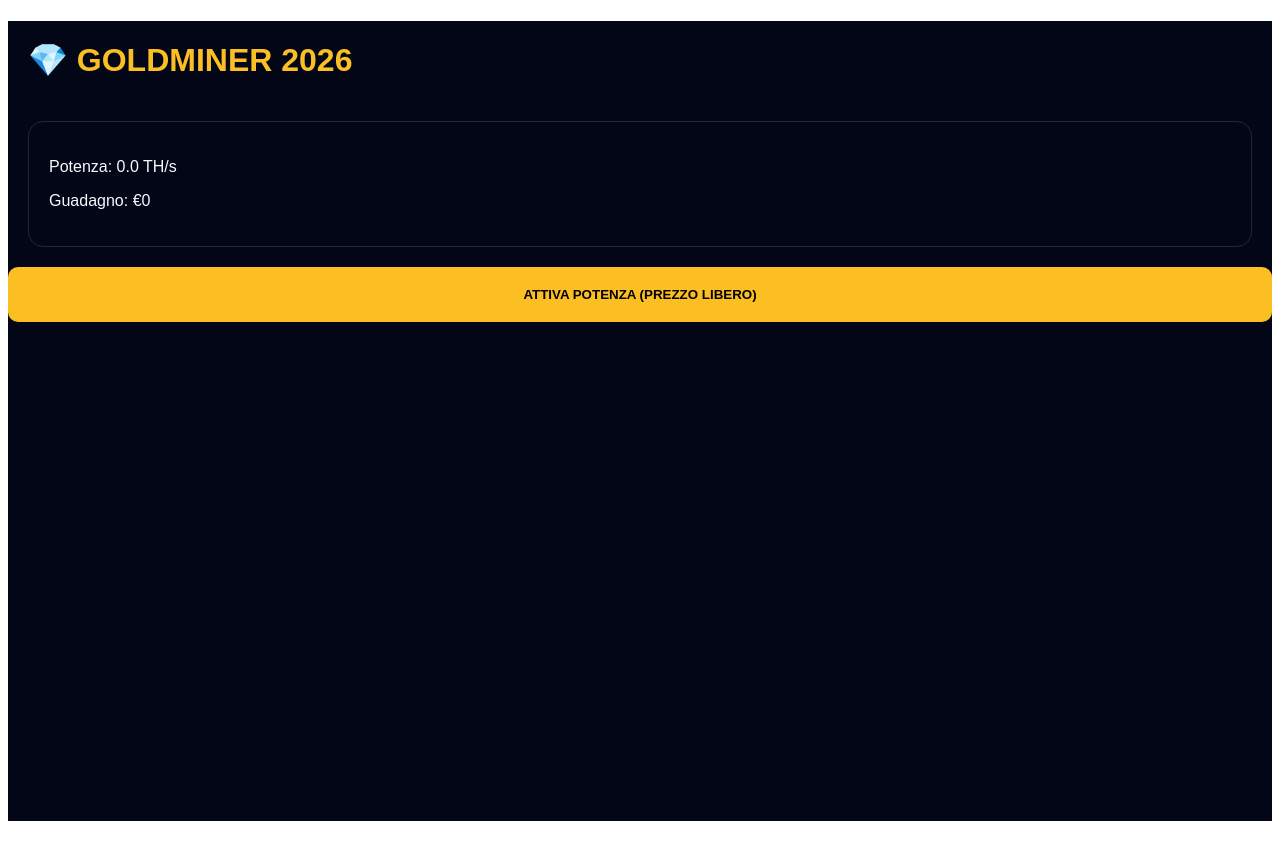
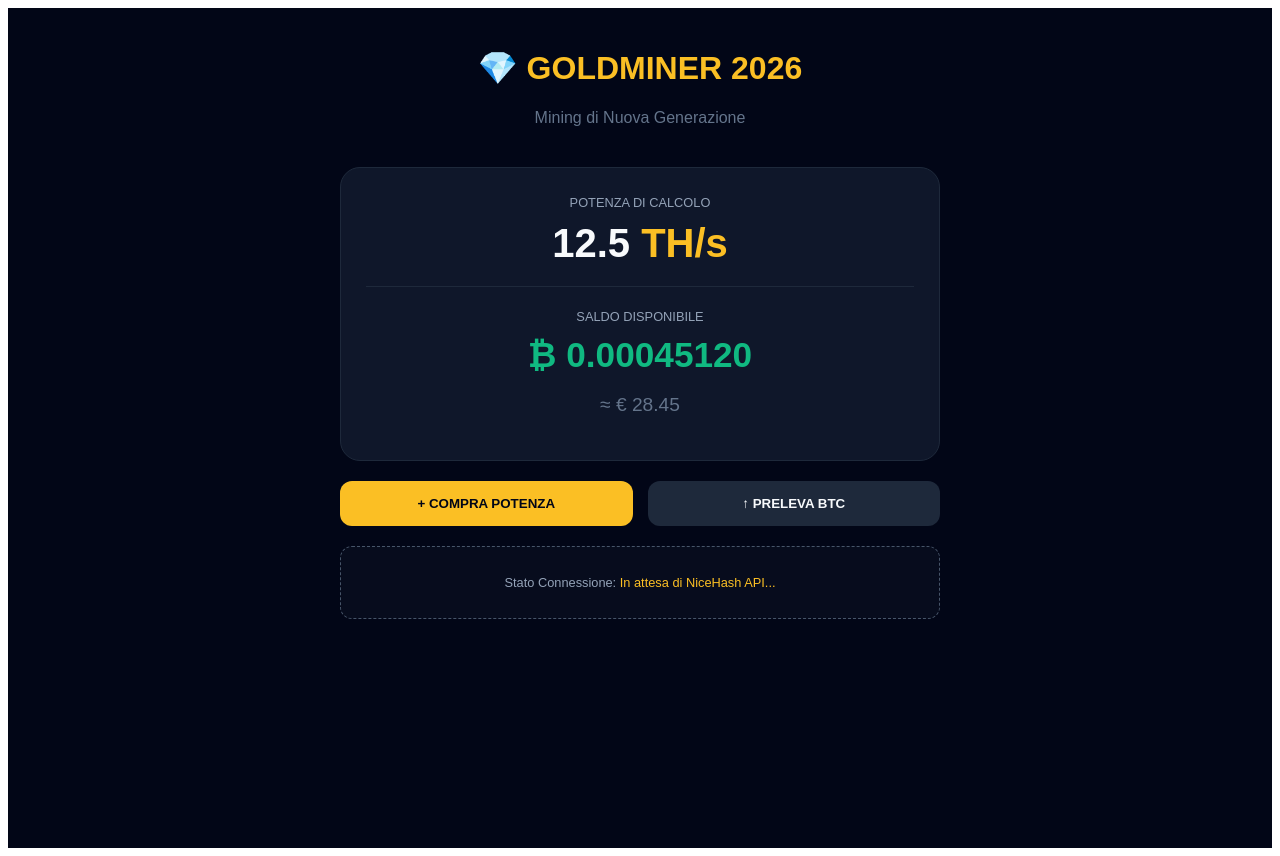
Before and after one commit to jonathanbreeen-hash/goldminer-2026, a Next.js app: page / in a window 1280 px wide. Before the commit the page ends 829 px from the top, so only its background shows below. Built offline with nearby package versions, Linux system fonts and the light colour scheme.

Commit message:
Aggiunta sezione prelievi e design avanzato

```diff
--- a/pages/index.js
+++ b/pages/index.js
@@ -1,27 +1,53 @@
-import React, { useState } from 'react';
-import { Zap, TrendingUp, CreditCard, Loader2 } from 'lucide-react';
+import React, { useState, useEffect } from 'react';
 
 export default function GoldminerDashboard() {
-  const [stats] = useState({ hashrate: "0.0 TH/s", earned: 0.00, btcValue: "0.00000000" });
+  const [hashrate, setHashrate] = useState(12.5);
+  const [earned, setEarned] = useState(0.00045120);
+  const [eurValue, setEurValue] = useState(28.45);
 
   const handleCheckout = () => {
-    // Link diretto Stripe con prezzo libero
     window.location.href = "https://buy.stripe.com/cNidR9fO36ip0uebVv8Vi07";
   };
 
+  const handleWithdraw = () => {
+    alert("Funzione Prelievo: Inserisci il tuo indirizzo BTC (Configurazione API in corso...)");
+  };
+
   return (
-    <div style={{ minHeight: '100vh', backgroundColor: '#020617', color: '#f8fafc', fontFamily: 'sans-serif' }}>
-      <h1 style={{ color: '#fbbf24', padding: '20px' }}>💎 GOLDMINER 2026</h1>
-      <div style={{ padding: '20px', border: '1px solid #1e293b', borderRadius: '15px', margin: '20px' }}>
-        <p>Potenza: {stats.hashrate}</p>
-        <p>Guadagno: €{stats.earned}</p>
-      </div>
-      <button
-        onClick={handleCheckout}
-        style={{ width: '100%', padding: '20px', backgroundColor: '#fbbf24', color: 'black', fontWeight: 'bold', border: 'none', borderRadius: '10px', cursor: 'pointer' }}
-      >
-        ATTIVA POTENZA (PREZZO LIBERO)
-      </button>
+    <div style={{ minHeight: '100vh', backgroundColor: '#020617', color: '#f8fafc', fontFamily: 'sans-serif', padding: '20px' }}>
+      <header style={{ textAlign: 'center', marginBottom: '40px' }}>
+        <h1 style={{ color: '#fbbf24', fontSize: '2rem' }}>💎 GOLDMINER 2026</h1>
+        <p style={{ color: '#64748b' }}>Mining di Nuova Generazione</p>
+      </header>
+
+      <main style={{ maxWidth: '600px', margin: '0 auto', display: 'flex', flexDirection: 'column', gap: '20px' }}>
+        <div style={{ backgroundColor: '#0f172a', padding: '25px', borderRadius: '20px', border: '1px solid #1e293b', textAlign: 'center' }}>
+          <div style={{ marginBottom: '20px' }}>
+            <span style={{ fontSize: '0.8rem', color: '#94a3b8', textTransform: 'uppercase' }}>Potenza di Calcolo</span>
+            <h2 style={{ fontSize: '2.5rem', margin: '10px 0' }}>{hashrate} <span style={{ color: '#fbbf24' }}>TH/s</span></h2>
+          </div>
+          <div style={{ borderTop: '1px solid #1e293b', paddingTop: '20px' }}>
+            <span style={{ fontSize: '0.8rem', color: '#94a3b8', textTransform: 'uppercase' }}>Saldo Disponibile</span>
+            <h2 style={{ fontSize: '2.2rem', margin: '10px 0', color: '#10b981' }}>₿ {earned.toFixed(8)}</h2>
+            <p style={{ fontSize: '1.2rem', color: '#64748b' }}>≈ € {eurValue.toFixed(2)}</p>
+          </div>
+        </div>
+
+        <div style={{ display: 'grid', gridTemplateColumns: '1fr 1fr', gap: '15px' }}>
+          <button onClick={handleCheckout} style={{ padding: '15px', backgroundColor: '#fbbf24', color: '#020617', fontWeight: 'bold', border: 'none', borderRadius: '12px', cursor: 'pointer' }}>
+            + COMPRA POTENZA
+          </button>
+          <button onClick={handleWithdraw} style={{ padding: '15px', backgroundColor: '#1e293b', color: '#f8fafc', fontWeight: 'bold', border: 'none', borderRadius: '12px', cursor: 'pointer' }}>
+            ↑ PRELEVA BTC
+          </button>
+        </div>
+
+        <div style={{ padding: '15px', borderRadius: '12px', backgroundColor: '#1e293b33', border: '1px dashed #475569', textAlign: 'center' }}>
+          <p style={{ fontSize: '0.8rem', color: '#94a3b8' }}>
+            Stato Connessione: <span style={{ color: '#fbbf24' }}>In attesa di NiceHash API...</span>
+          </p>
+        </div>
+      </main>
     </div>
   );
 }
```
